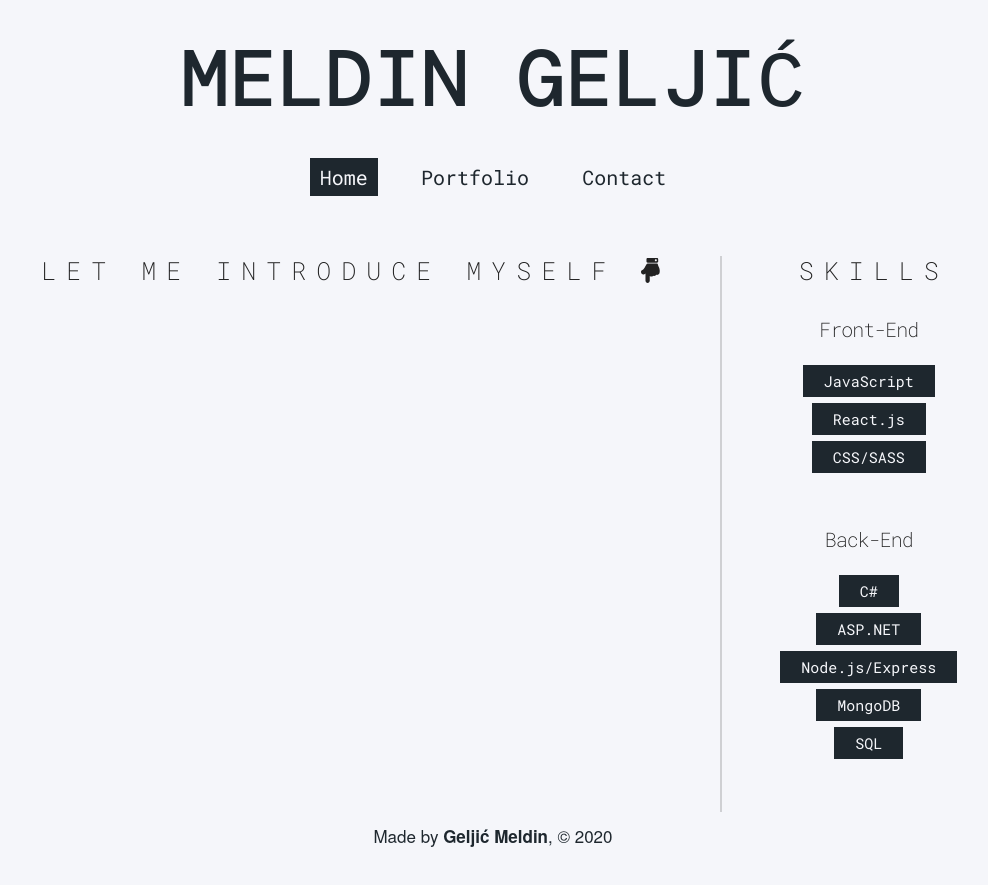
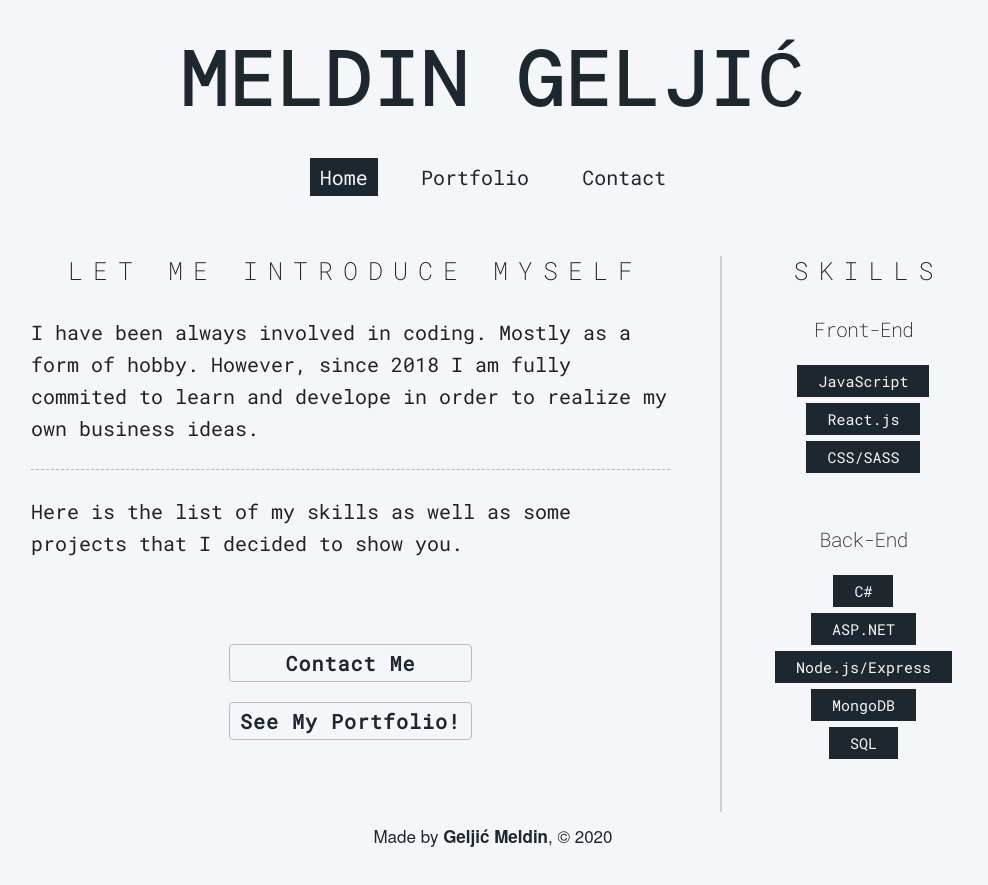
Before and after one commit to darat11/portoflio-website, a React (Create React App) app: page / in a window 1280 px wide. Shown: the whole page, without its empty margins (147-1135 px from the left). Built offline with nearby package versions, Linux system fonts and the light colour scheme; a web font is replaced by a local one.

Commit message:
added cta buttons, removed player component

```diff
--- /dev/null
+++ b/src/components/Button.js
@@ -0,0 +1,7 @@
+import React from "react";
+
+import buttonStyles from "./button.module.css";
+
+export default function Button(props) {
+  return <button className={buttonStyles.button}>{props.text}</button>;
+}
--- /dev/null
+++ b/src/components/button.module.css
@@ -0,0 +1,16 @@
+.button {
+  font-family: "Roboto Mono", monospace;
+  text-transform: capitalize;
+  text-decoration: none;
+  color: #1e272e;
+  font-size: 2rem;
+  transition: all 0.2s;
+  padding: 3px 10px;
+  margin: 1rem;
+}
+
+.button:hover {
+  color: #f5f6fa;
+  transform: scale(1.2);
+  background: #1e272e;
+}
--- a/src/index.css
+++ b/src/index.css
@@ -919,3 +919,47 @@ there.
 /* Larger than Desktop HD */
 @media (min-width: 1200px) {
 }
+
+button,
+input,
+optgroup,
+select,
+textarea {
+  font-family: inherit; /* 1 */
+  font-size: 100%; /* 1 */
+  line-height: 1.15; /* 1 */
+  margin: 0; /* 2 */
+}
+
+/**
+ * Show the overflow in IE.
+ * 1. Show the overflow in Edge.
+ */
+
+button,
+input {
+  /* 1 */
+  overflow: visible;
+}
+
+/**
+ * Remove the inheritance of text transform in Edge, Firefox, and IE.
+ * 1. Remove the inheritance of text transform in Firefox.
+ */
+
+button,
+select {
+  /* 1 */
+  text-transform: none;
+}
+
+/**
+ * Correct the inability to style clickable types in iOS and Safari.
+ */
+
+button,
+[type="button"],
+[type="reset"],
+[type="submit"] {
+  -webkit-appearance: button;
+}
--- a/src/pages/Home.js
+++ b/src/pages/Home.js
@@ -1,11 +1,14 @@
 import React from "react";
 import Skill from "../components/Skill";
+import Button from "../components/Button";
 
 import homeStyles from "./home.module.css";
 
+/*
 import { FontAwesomeIcon } from "@fortawesome/react-fontawesome";
 import { faHandPointDown } from "@fortawesome/free-solid-svg-icons";
 import ReactPlayer from "react-player";
+*/
 
 import data from "../data/data.json";
 
@@ -16,14 +19,27 @@ export default function Home() {
   return (
     <div className={homeStyles.container}>
       <div className={homeStyles.about}>
-        <h1 className={homeStyles.tittle}>
-          Let me introduce myself <FontAwesomeIcon icon={faHandPointDown} />
-        </h1>
-        <ReactPlayer
+        <h1 className={homeStyles.tittle}>Let me introduce myself</h1>
+        <div className={homeStyles.textBox}>
+          <p className={homeStyles.dividerB}>
+            I have been always involved in coding. Mostly as a form of hobby.
+            However, since 2018 I am fully commited to learn and develope in
+            order to realize my own business ideas.
+          </p>
+          <p>
+            Here is the list of my skills as well as some projects that I
+            decided to show you.
+          </p>
+        </div>
+        {/*<ReactPlayer
           controls
           className={homeStyles.player}
           url="https://www.youtube.com/watch?v=z6QVrqBkBgc&t=363s"
-        />
+        />*/}
+        <div className={homeStyles.ctaItems}>
+          <Button text="Contact me" />
+          <Button text="See my portfolio!" />
+        </div>
       </div>
       <span className={homeStyles.divider}></span>
       <div className={homeStyles.skills}>
--- a/src/pages/home.module.css
+++ b/src/pages/home.module.css
@@ -9,12 +9,23 @@
   flex-direction: column;
   align-items: center;
   flex-grow: 1;
+  margin: 0 5rem;
 }
 
 .divider {
   border: 0.1px solid rgba(0, 0, 0, 0.157);
-  margin-right: 10px;
-  margin-left: 10px;
+}
+
+.dividerB {
+  padding-bottom: 2.5rem;
+  border-bottom: 1px dashed rgba(0, 0, 0, 0.267);
+}
+
+.ctaItems {
+  display: flex;
+  margin: 5rem;
+  flex-direction: column;
+  height: auto;
 }
 
 .skills {
@@ -22,6 +33,7 @@
   flex-direction: column;
   align-items: center;
   flex-grow: 1;
+  margin: 0 5rem;
 }
 
 .tittle {
@@ -31,10 +43,17 @@
   margin-bottom: 3rem;
   margin-right: -10px;
   text-transform: uppercase;
+  text-align: center;
 }
 
+/*
 .player {
   margin-top: 3rem;
+}
+*/
+
+.textBox {
+  font-size: 2rem;
 }
 
 .skillsItems {
@@ -76,4 +95,9 @@
   .player {
     max-width: 100vw;
   }
+
+  .about {
+    min-width: 95%;
+    margin: 0;
+  }
 }
```
